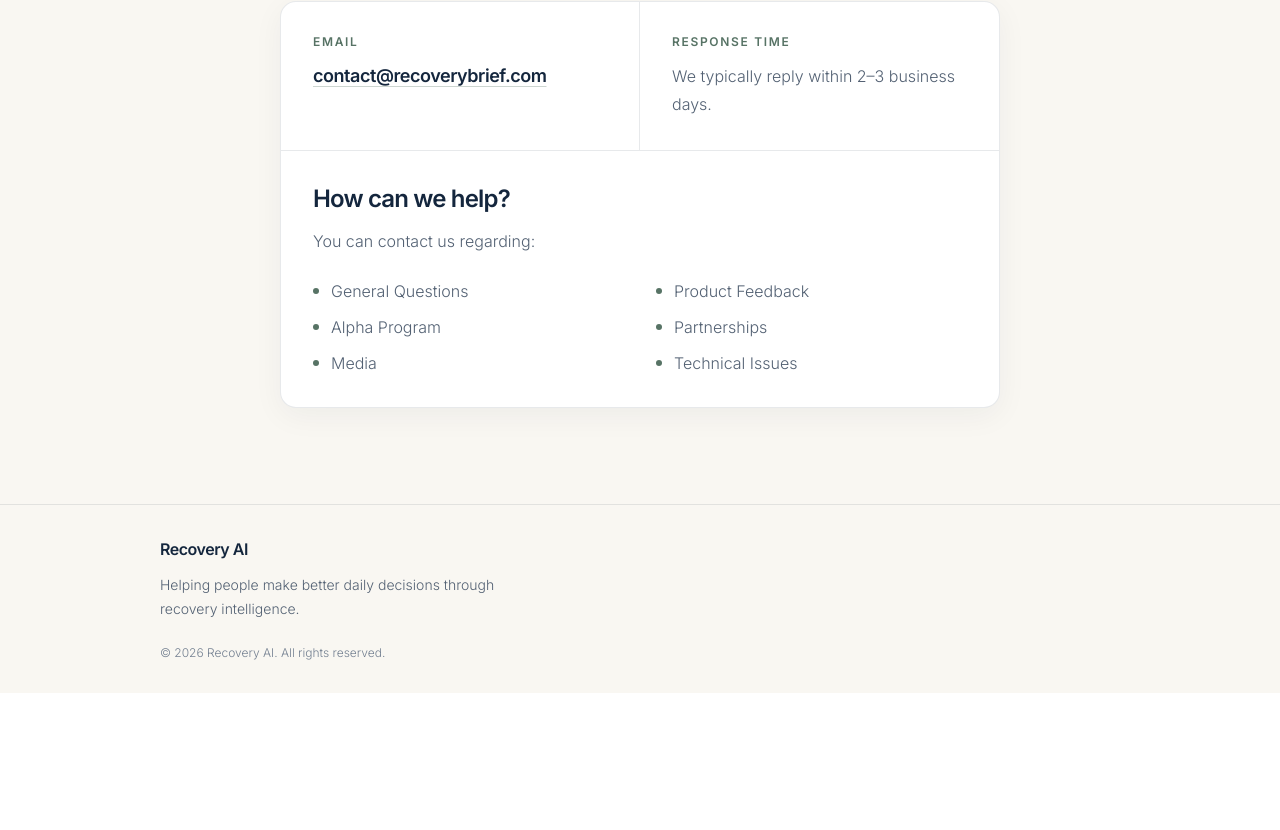
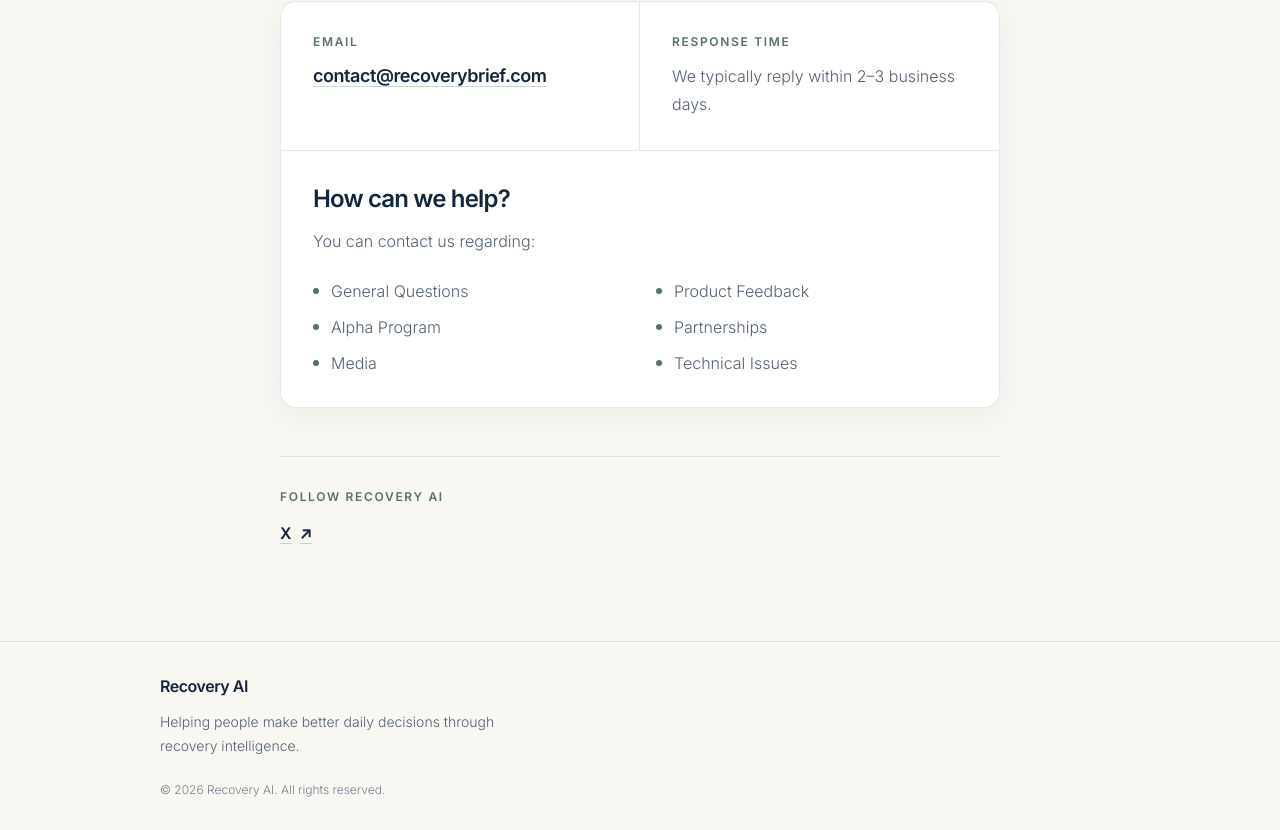
Before and after one commit to ushezy/recovery-ai, a Next.js app: page /contact in a window 1280 px wide. Shown: the part 444-1274 px from the top of the page. Before the commit the page ends 1137 px from the top, so only its background shows below. Built offline with nearby package versions, Linux system fonts and the light colour scheme.

Commit message:
Link official Recovery AI X account

```diff
--- a/app/contact/page.tsx
+++ b/app/contact/page.tsx
@@ -95,6 +95,20 @@
             </ul>
           </div>
         </section>
+
+        <section className="mt-12 border-t border-[#14263d]/10 pt-8">
+          <p className="text-xs font-semibold uppercase tracking-[0.14em] text-[#577365]">
+            Follow Recovery AI
+          </p>
+          <a
+            href="https://x.com/RecoveryBrief"
+            target="_blank"
+            rel="noopener noreferrer"
+            className="mt-4 inline-flex items-center gap-2 text-base font-semibold text-[#14263d] underline decoration-[#577365]/30 underline-offset-4 transition-colors hover:text-[#577365]"
+          >
+            X <span aria-hidden>↗</span>
+          </a>
+        </section>
       </main>
 
       <footer className="border-t border-[#14263d]/10">
--- a/components/LaunchSite.tsx
+++ b/components/LaunchSite.tsx
@@ -117,7 +117,7 @@
         </section>
       </main>
 
-      <footer className="border-t border-[#14263d]/10"><div className="mx-auto flex max-w-[1200px] flex-col gap-8 px-6 py-10 md:px-10 lg:flex-row lg:items-end lg:justify-between lg:px-16"><div><p className="font-semibold tracking-[-0.03em]">Recovery AI</p><p className="mt-2 max-w-sm text-sm leading-6 text-[#536173]">Helping people make better daily decisions through recovery intelligence.</p></div><div className="flex flex-wrap gap-x-6 gap-y-3 text-sm text-[#536173]"><Link href="/updates" className="hover:text-[#14263d]">Updates</Link><Link href="/privacy" className="hover:text-[#14263d]">Privacy Policy</Link><Link href="/terms" className="hover:text-[#14263d]">Terms of Service</Link><Link href="/contact" className="hover:text-[#14263d]">Contact</Link></div></div><p className="mx-auto max-w-[1200px] px-6 pb-8 text-xs text-[#748091] md:px-10 lg:px-16">© 2026 Recovery AI. All rights reserved.</p></footer>
+      <footer className="border-t border-[#14263d]/10"><div className="mx-auto flex max-w-[1200px] flex-col gap-8 px-6 py-10 md:px-10 lg:flex-row lg:items-end lg:justify-between lg:px-16"><div><p className="font-semibold tracking-[-0.03em]">Recovery AI</p><p className="mt-2 max-w-sm text-sm leading-6 text-[#536173]">Helping people make better daily decisions through recovery intelligence.</p></div><div className="flex flex-wrap gap-x-6 gap-y-3 text-sm text-[#536173]"><Link href="/updates" className="hover:text-[#14263d]">Updates</Link><Link href="/privacy" className="hover:text-[#14263d]">Privacy Policy</Link><Link href="/terms" className="hover:text-[#14263d]">Terms of Service</Link><Link href="/contact" className="hover:text-[#14263d]">Contact</Link><a href="https://x.com/RecoveryBrief" target="_blank" rel="noopener noreferrer" className="hover:text-[#14263d]">X</a></div></div><p className="mx-auto max-w-[1200px] px-6 pb-8 text-xs text-[#748091] md:px-10 lg:px-16">© 2026 Recovery AI. All rights reserved.</p></footer>
     </div>
   );
 }
```
Also changed, not shown: public/recovery-ai-x-avatar.png (added).
